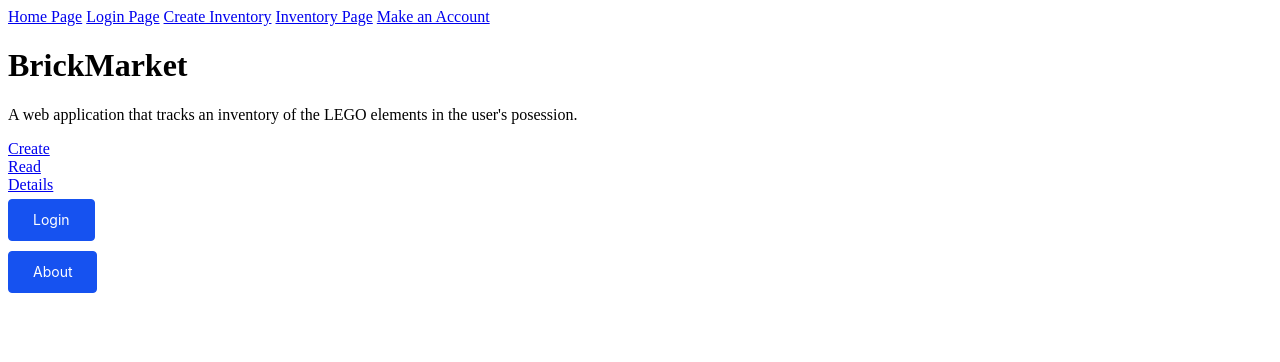
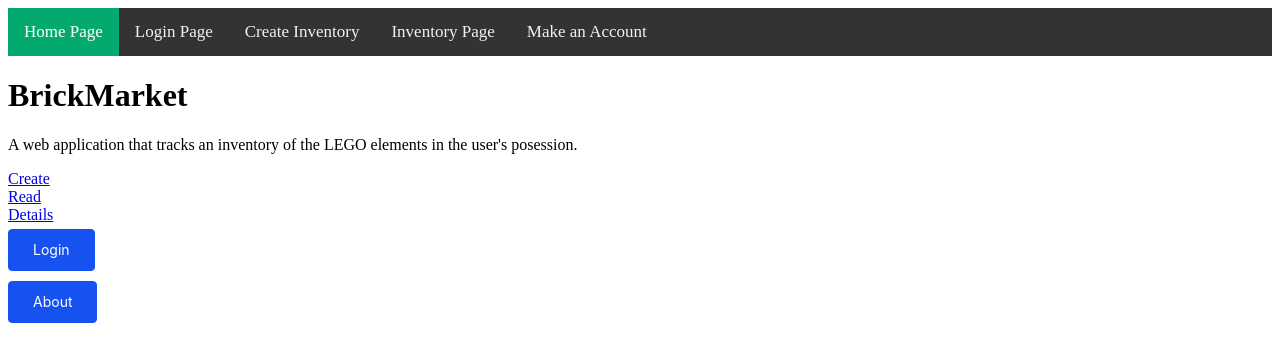
Before and after one commit to lewis-scrumbags/BrickMarket, a website: page static/index.html in a window 1280 px wide. Drawn offline with Linux system fonts and the light colour scheme.

Commit message:
navbar css

```diff
--- a/package.json
+++ b/package.json
@@ -10,7 +10,8 @@
     },
     "dependencies": {
         "bcryptjs": "^2.4.3",
-        "express": "^4.17.3",
+        "ejs": "^3.1.8",
+        "express": "^4.18.2",
         "jsonwebtoken": "^8.5.1",
         "mongodb": "^4.12.1",
         "mongoose": "^6.8.0"
--- a/static/style.css
+++ b/static/style.css
@@ -114,3 +114,29 @@
     flex: 0 0 auto;
     width: 83.33333333%;
 }
+.topnav {
+  background-color: #333;
+  overflow: hidden;
+}
+
+/* Style the links inside the navigation bar */
+.topnav a {
+  float: left;
+  color: #f2f2f2;
+  text-align: center;
+  padding: 14px 16px;
+  text-decoration: none;
+  font-size: 17px;
+}
+
+/* Change the color of links on hover */
+.topnav a:hover {
+  background-color: #ddd;
+  color: black;
+}
+
+/* Add a color to the active/current link */
+.topnav a.active {
+  background-color: #04AA6D;
+  color: white;
+}
```
Also changed, not shown: 1 other file.
